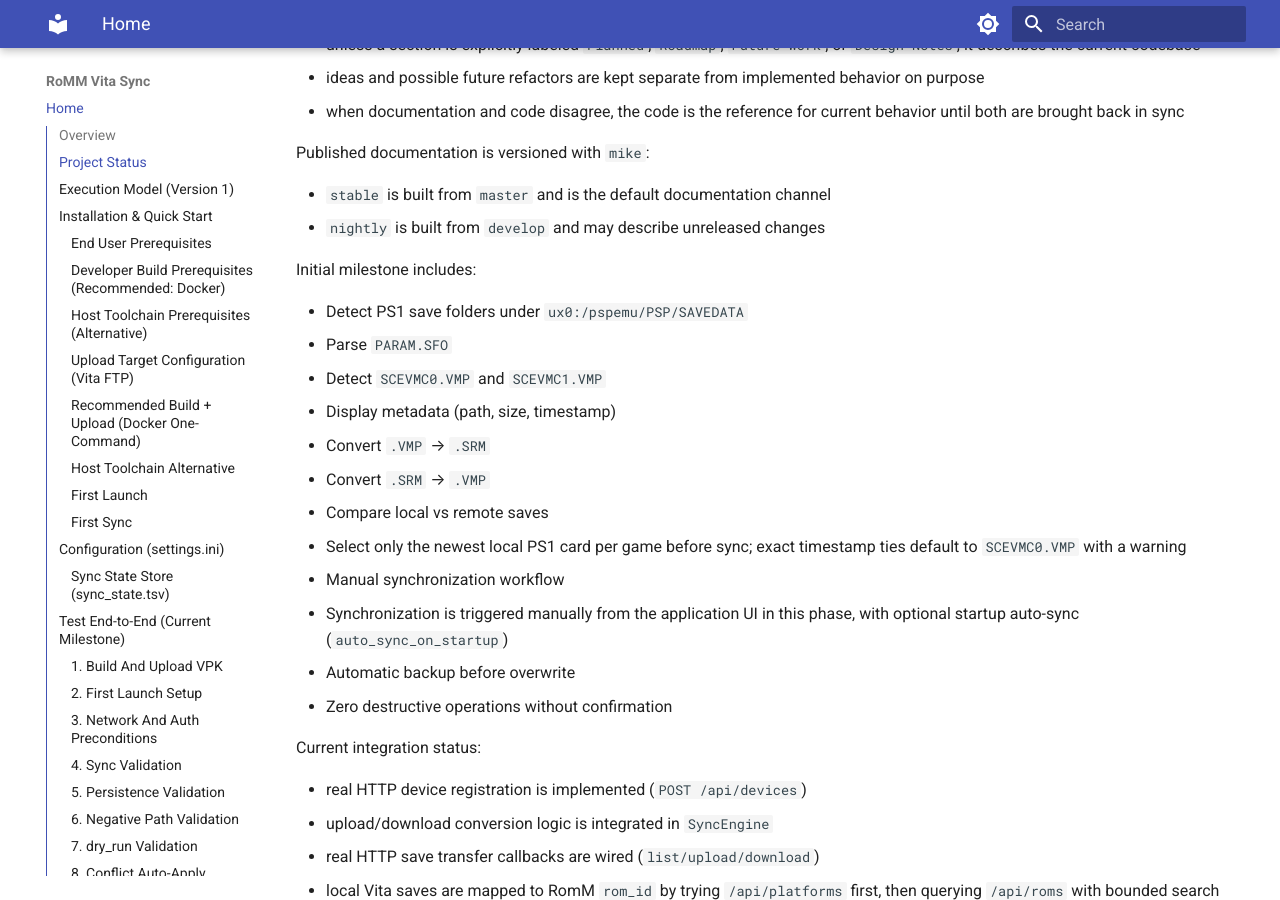
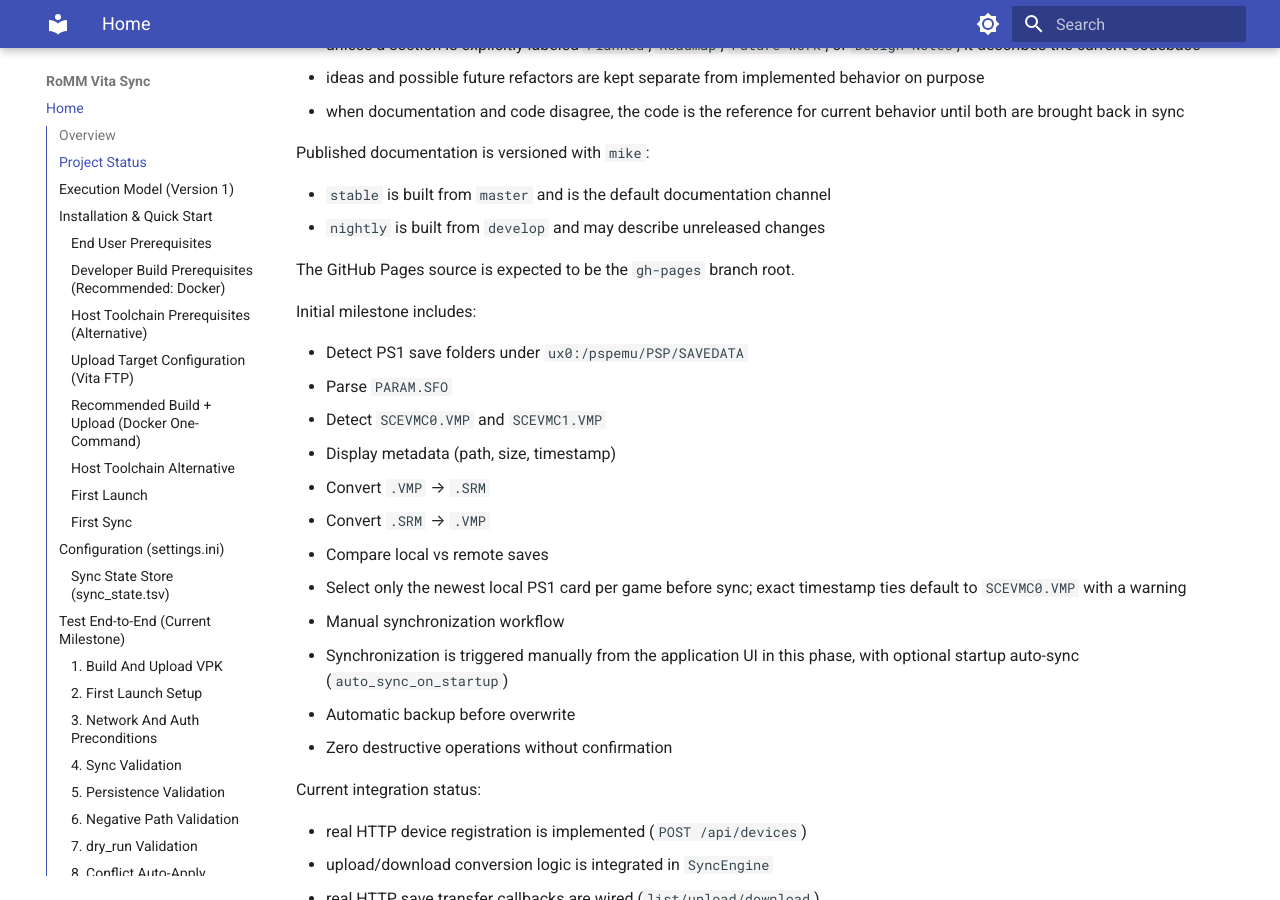
Before and after one commit to sangimed/romm-vita-sync, an MkDocs documentation site: the page built from docs/index.md, in a window 1280 px wide and 900 px high, scrolled down 1268 px. Built offline with MkDocs 1.6.1 and Material for MkDocs 9.7.7, drawn with Linux system fonts in a browser that asks for light colours; the version menu is left out.

```diff
--- a/docs/index.md
+++ b/docs/index.md
@@ -39,6 +39,8 @@ Published documentation is versioned with `mike`:
 
 - `stable` is built from `master` and is the default documentation channel
 - `nightly` is built from `develop` and may describe unreleased changes
+
+The GitHub Pages source is expected to be the `gh-pages` branch root.
 
 Initial milestone includes:
 
```
Also changed, not shown: README.md (+2 -0 lines), 1 other file.
